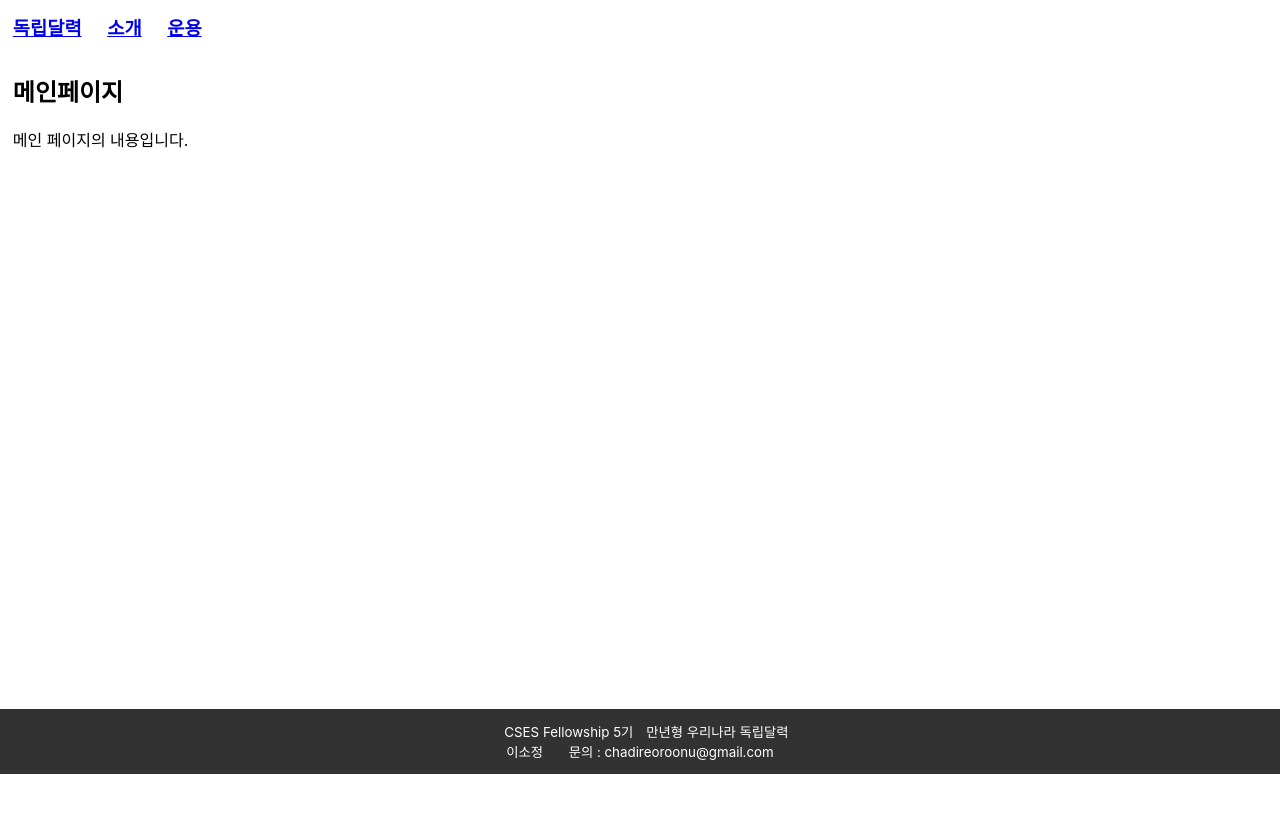
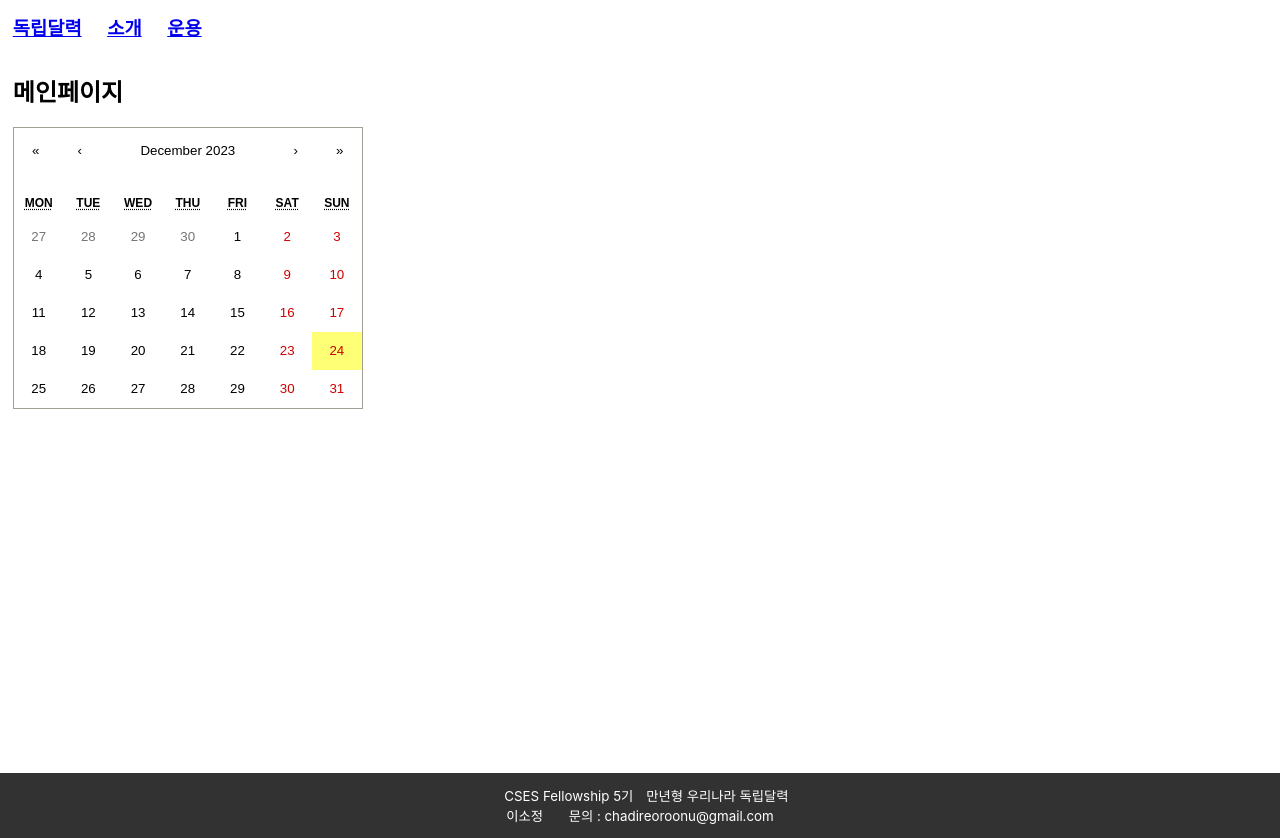
Before and after one commit to chadireoroonu/Independence, a React (Create React App) app in the folder calendar/: page / in a window 1280 px wide. Before the commit the page ends 800 px from the top, so only its background shows below. Built offline with nearby package versions, Linux system fonts and the light colour scheme.

Commit message:
✨ Feat: Calendar 화면에 추가

```diff
--- a/calendar/src/pages/Main.css
+++ b/calendar/src/pages/Main.css
@@ -1,5 +1,5 @@
 #main {
   width: 98%;
-  min-height: 82vh;
+  min-height: 90vh;
   margin: 0 1%;
 }
--- a/calendar/src/pages/Main.js
+++ b/calendar/src/pages/Main.js
@@ -1,11 +1,16 @@
-import React from 'react';
-import './Main.css'
+import React, { useState } from 'react';
+import Calendar from 'react-calendar';
+import './Main.css';
+import 'react-calendar/dist/Calendar.css';
 
 function Main() {
+	const [date, setDate] = useState(new Date());
   return (
     <div id='main'>
     	<h2>메인페이지</h2>
-			<p>메인 페이지의 내용입니다.</p>
+			<div>
+				<Calendar setDate={setDate} date={date}/>
+			</div>
     </div>
   );
 }
```
